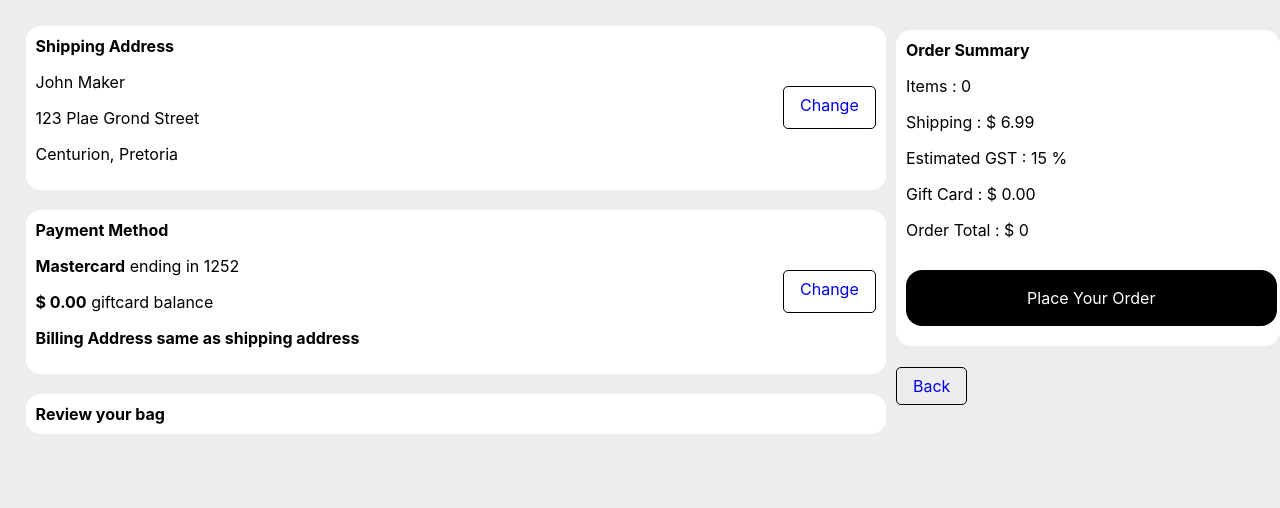
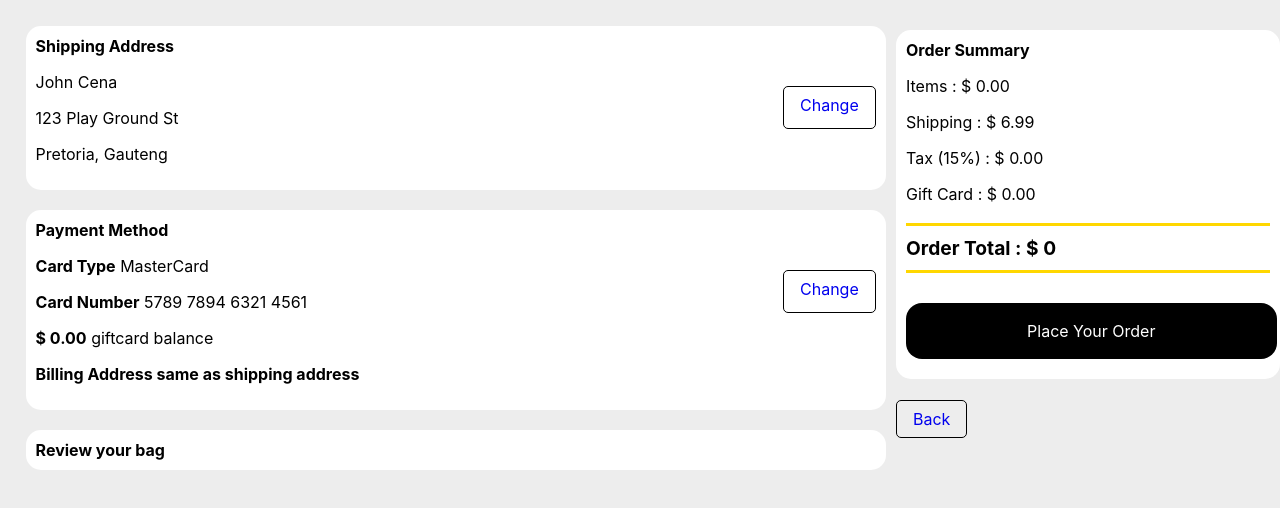
Before and after one commit to newnormal-arch/react-apple-store, a React (Create React App) app: page /checkout in a window 1280 px wide. Shown: the top 508 px of the page. Built offline with nearby package versions, Linux system fonts and the light colour scheme.

Commit message:
state change on payment & shipping + small change

```diff
--- a/src/index.css
+++ b/src/index.css
@@ -66,7 +66,7 @@ code {
   margin-bottom: 20px;
 }
 
-.order-summary-card{
+.order-summary-card {
   margin-bottom: 30px;
 }
 
@@ -89,6 +89,15 @@ code {
   position: fixed;
   top: 30px;
   right: 0;
+}
+
+.order-summary-card .order-total {
+  border: 3px gold solid;
+  border-left: none;
+  border-right: none;
+  padding: 10px 0;
+  font-size: 1.2rem;
+  font-weight: bold;
 }
 
 .payment-column {
@@ -120,7 +129,7 @@ code {
   align-items: center;
 }
 
-.back-btn{
+.back-btn {
   border: 1px #000 solid;
   border-radius: 5px;
   text-decoration: none;
@@ -224,7 +233,8 @@ code {
   margin-right: 10px;
 }
 
-.payment-btn, .shipping-btn {
+.payment-btn,
+.shipping-btn {
   color: #FFF;
   text-decoration: none;
 }
@@ -238,12 +248,12 @@ code {
   text-align: center;
 }
 
-.success-card i{
+.success-card i {
   font-size: 9rem;
   color: green;
 }
 
-.success-card h2{
+.success-card h2 {
   font-size: 3.2rem;
 }
 
@@ -251,7 +261,7 @@ code {
   font-size: 1.6rem;
 }
 
-.success-card .success-btn{
+.success-card .success-btn {
   background-color: #000;
   color: #EDEDED;
   border-radius: 15px;
--- a/src/pages/Checkout.js
+++ b/src/pages/Checkout.js
@@ -2,9 +2,17 @@ import React from "react";
 import { useSelector } from "react-redux";
 import CartProductCard from "../components/cart/CartProductCard";
 import { Link } from "react-router-dom";
+import { user } from "../data/user";
+
 
 function Checkout() {
     const cart = useSelector(state => state.cart);
+    const userInfo = user[0];
+    const getUserPaymentInfo = JSON.parse(localStorage.getItem('userPaymentInfo')) || userInfo;
+    const getUserShippingInfo = JSON.parse(localStorage.getItem('userShippingInfo')) || userInfo;
+    const subTotal = (cart?.total-(cart?.total * 0.15));
+    const taxValue = (cart?.total - subTotal);
+
     return (
         <div className="checkout-container">
             <div className="order-summary-main">
@@ -12,9 +20,9 @@ function Checkout() {
                     <h4>Shipping Address</h4>
                     <div className="payment-column">
                         <div>
-                            <p>John Maker</p>
-                            <p>123 Plae Grond Street</p>
-                            <p>Centurion, Pretoria</p>
+                            <p>{getUserShippingInfo.name}</p>
+                            <p>{getUserShippingInfo.shippingAddress.street}</p>
+                            <p>{getUserShippingInfo.shippingAddress.city}, {getUserShippingInfo.shippingAddress.state}</p>
                         </div>
                         <Link to="/shipping" className="change-btn">Change</Link>
                     </div>
@@ -23,7 +31,8 @@ function Checkout() {
                     <h4>Payment Method</h4>
                     <div className="payment-column">
                         <div>
-                            <p><strong>Mastercard</strong> ending in 1252</p>
+                            <p><strong>Card Type</strong> MasterCard</p>
+                            <p><strong>Card Number</strong> {getUserPaymentInfo.paymentMethod.cardNumber}</p>
                             <p><strong>$ 0.00</strong> giftcard balance</p>
                             <p><strong>Billing Address same as shipping address</strong></p>
                         </div>
@@ -45,11 +54,11 @@ function Checkout() {
             <div className="order-summary">
                 <div className="order-summary-card">
                     <h4>Order Summary</h4>
-                    <p>Items : {cart?.list.length}</p>
+                    <p>Items : $ {subTotal.toFixed(2)}</p>
                     <p>Shipping : $ 6.99</p>
-                    <p>Estimated GST : 15 %</p>
+                    <p>Tax (15%) : $ {taxValue.toFixed(2)}</p>
                     <p>Gift Card : $ 0.00</p>
-                    <p>Order Total : $ {cart?.total}</p>
+                    <p className="order-total">Order Total : $ {cart?.total}</p>
                     <Link to="/success" className="order-btn">Place Your Order</Link>
                 </div>
                 <Link to="/cart" className="back-btn">Back</Link>
--- a/src/pages/Payment.js
+++ b/src/pages/Payment.js
@@ -1,9 +1,10 @@
 import React, { useState } from "react";
-import { Link } from "react-router-dom";
+import { Link, useNavigate } from "react-router-dom";
 import { user } from "../data/user";
 
 function Payment() {
     const userInfo = user[0];
+    const navigate = useNavigate();
 
     const [cardHolder, setCardHolder] = useState(userInfo.paymentMethod.cardHolder);
     const [cardNumber, setCardNumber] = useState(userInfo.paymentMethod.cardNumber);
@@ -22,7 +23,8 @@ function Payment() {
             cvv,
           },
         };
-        localStorage.setItem('user', JSON.stringify(updatedUser));
+        localStorage.setItem('userPaymentInfo', JSON.stringify(updatedUser));
+        navigate('/checkout');
       };
 
     return (
@@ -48,7 +50,7 @@ function Payment() {
                     <input placeholder="123" onChange={(e) => setCVV(e.target.value)}></input>
                 </div>
 
-                <button onClick={handleSubmit}><Link className="payment-btn" to="/checkout">Add Payment Method</Link></button>
+                <button onClick={handleSubmit}>Add Payment Method</button>
                 <div className="shipping-footer">
                     <Link to="/checkout">Back</Link>
                     <p>Secure Connection</p>
--- a/src/pages/Shipping.js
+++ b/src/pages/Shipping.js
@@ -1,9 +1,10 @@
 import React, { useState } from 'react';
-import { Link } from "react-router-dom";
+import { Link, useNavigate } from "react-router-dom";
 import { user } from "../data/user";
 
 function Shipping() {
     const userInfo = user[0];
+    const navigate = useNavigate();
 
     const [name, setName] = useState(userInfo.name);
     const [street, setStreet] = useState(userInfo.shippingAddress.street);
@@ -24,7 +25,8 @@ function Shipping() {
             country,
           },
         };
-        localStorage.setItem('user', JSON.stringify(updatedUser));
+        localStorage.setItem('userShippingInfo', JSON.stringify(updatedUser));
+        navigate('/checkout');
       };
 
     return (
@@ -45,7 +47,7 @@ function Shipping() {
                 <label> Country</label>
                 <input placeholder="South Africa" onChange={(e) => setCountry(e.target.value)}></input>
 
-                <button onClick={handleSubmit}><Link className='shipping-btn' to="/checkout">Add Address</Link></button>
+                <button onClick={handleSubmit}>Add Address</button>
                 <div className="shipping-footer">
                     <Link to="/checkout">Back</Link>
                     <p>Secure Connection</p>
```
